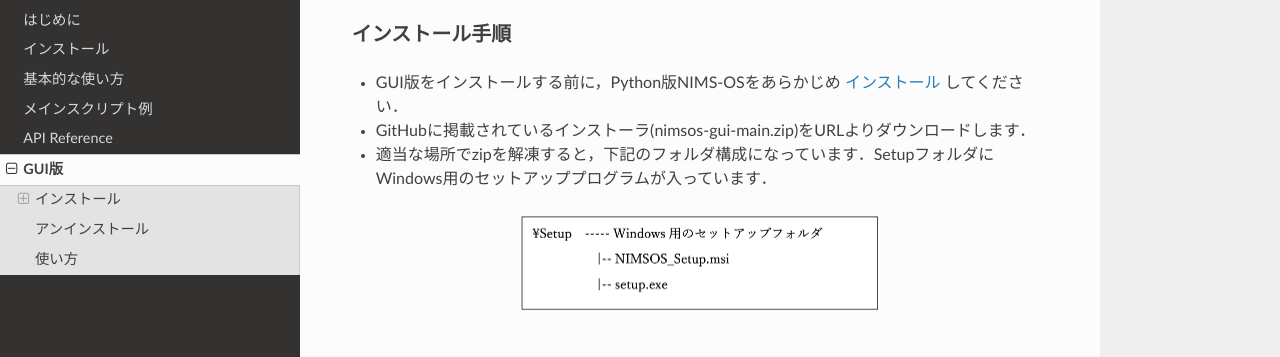
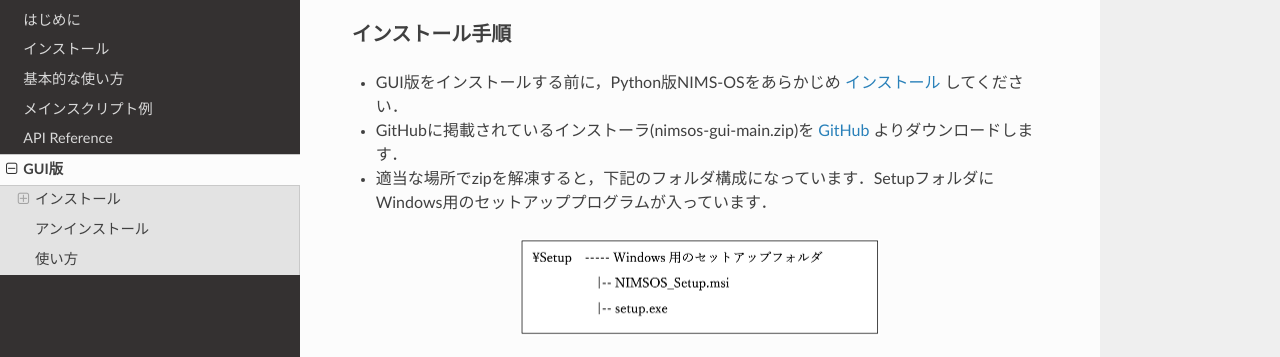
Before and after one commit to nimsos-dev/nimsos, a plain HTML site: page docs/jp/gui.html in a window 1280 px wide. Shown: the part 382-739 px from the top of the page. Drawn offline with Linux system fonts and the light colour scheme.

Commit message:
Add files via upload

```diff
--- a/docs/jp/gui.html
+++ b/docs/jp/gui.html
@@ -98,7 +98,7 @@
 <h3>インストール手順<a class="headerlink" href="#id3" title="Permalink to this heading"></a></h3>
 <ul class="simple">
 <li><p>GUI版をインストールする前に，Python版NIMS-OSをあらかじめ <a class="reference internal" href="install.html"><span class="doc">インストール</span></a> してください．</p></li>
-<li><p>GitHubに掲載されているインストーラ(nimsos-gui-main.zip)をURLよりダウンロードします．</p></li>
+<li><p>GitHubに掲載されているインストーラ(nimsos-gui-main.zip)を <a class="reference external" href="https://github.com/nimsos/nimsos-gui">GitHub</a> よりダウンロードします．</p></li>
 <li><p>適当な場所でzipを解凍すると，下記のフォルダ構成になっています．SetupフォルダにWindows用のセットアッププログラムが入っています．</p></li>
 </ul>
 <a class="reference internal image-reference" href="_images/gui_install_1.png"><img alt="_images/gui_install_1.png" class="align-center" src="_images/gui_install_1.png" style="width: 359.5px; height: 97.5px;" /></a>
```
Also changed, not shown: docs/jp/index.html (+1 -1 lines).
